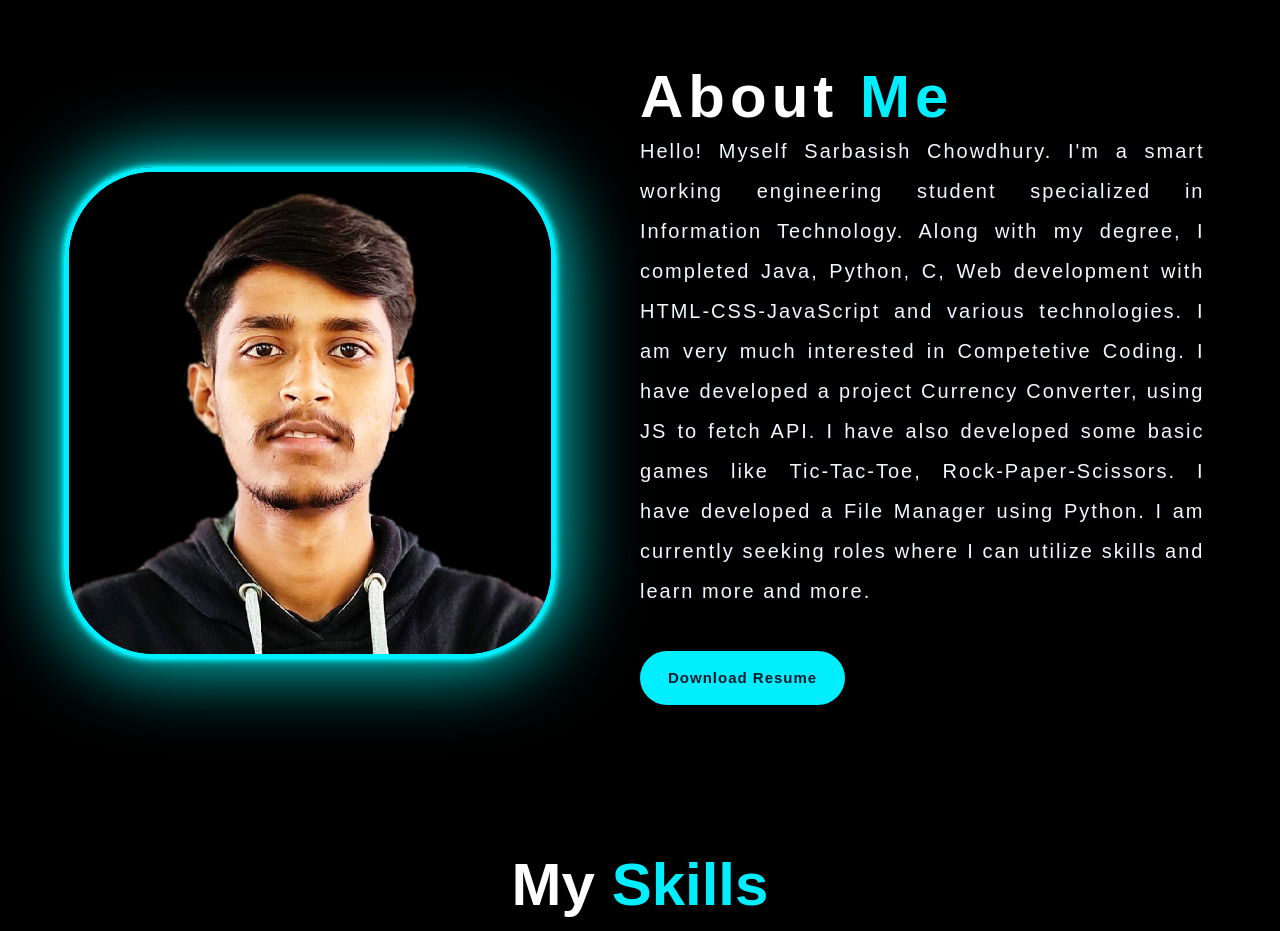
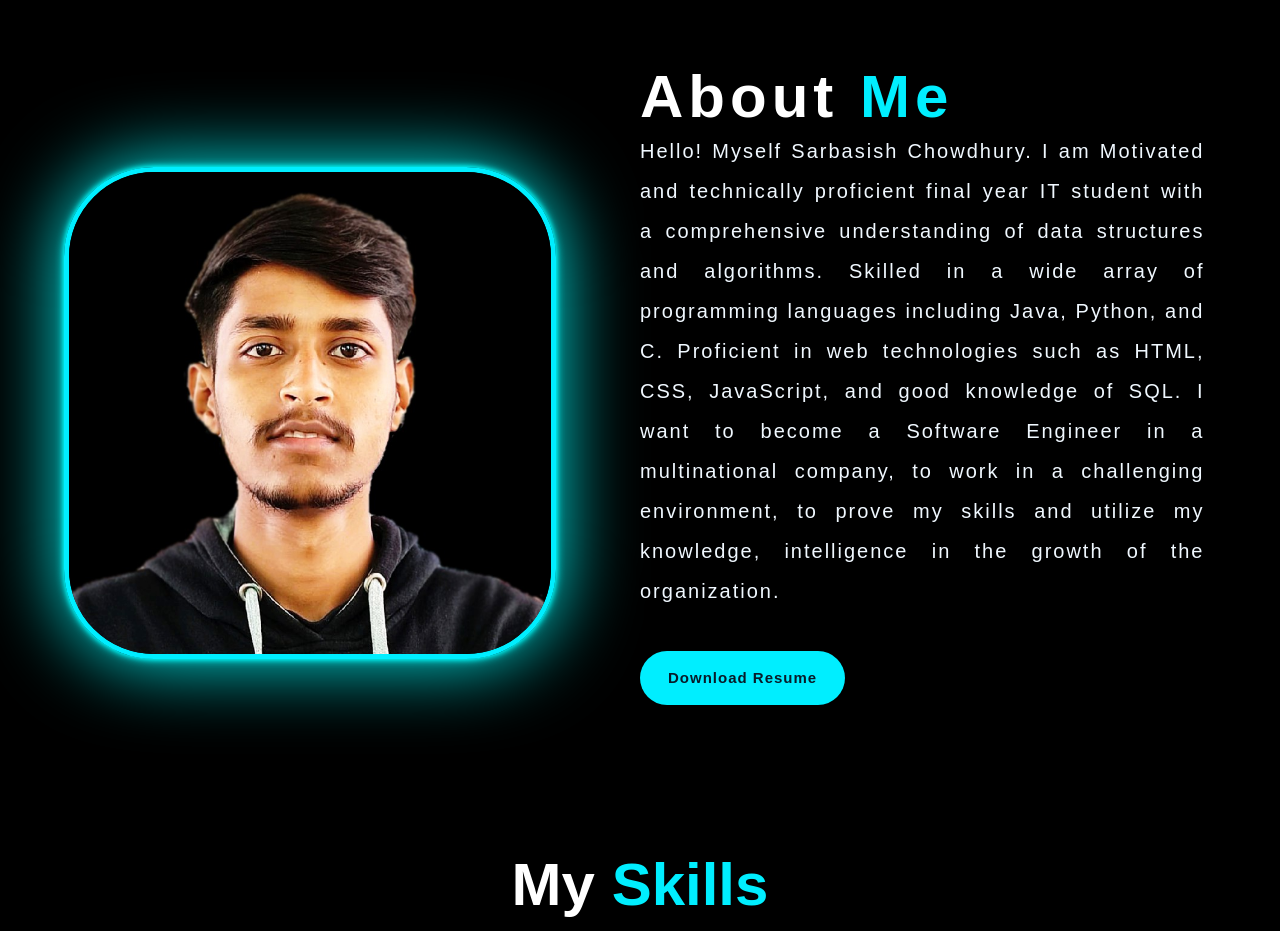
Before and after one commit to SarbasishChowdhury2002/Portfolio-Sarbasish, a plain HTML site: page index.html in a window 1280 px wide. Shown: the part 820-1751 px from the top of the page. Drawn offline with nearby package versions, Linux system fonts and the light colour scheme.

Commit message:
Update index.html

```diff
--- a/index.html
+++ b/index.html
@@ -38,7 +38,7 @@
             <div class="home-sci">
                 <a href="https://www.linkedin.com/in/sarbasish-chowdhury-5bb06425a/" style="--i:8" target="_blank"><i class='bx bxl-linkedin'></i></a>
                 <a href="https://github.com/SarbasishChowdhury2002" style="--i:9" target="_blank"><i class='bx bxl-github'></i></a>
-                <a href="#" style="--i:10"><i class='bx bxl-instagram' ></i></a>
+                <a href="https://www.instagram.com/schowdhury_10/" style="--i:10"><i class='bx bxl-instagram' ></i></a>
                 <a href="mailto:chowdhurysarbasish10@gmail.com" style="--i:11"><i class='bx bxl-gmail'></i></a>
 
             </div>
@@ -56,14 +56,14 @@
             </div>
             <div class="about-text">
                 <h2>About <span>Me</span></h2>
-                <p>Hello! Myself Sarbasish Chowdhury. I'm a smart working engineering student specialized in Information
-                    Technology.
-                    Along with my degree, I completed Java, Python, C, Web development with HTML-CSS-JavaScript and
-                    various technologies.
-                    I am very much interested in Competetive Coding.
-                    I have developed a project Currency Converter, using JS to fetch API. I have also developed some
-                    basic games like Tic-Tac-Toe, Rock-Paper-Scissors. I have developed a File Manager using Python.
-                    I am currently seeking roles where I can utilize skills and learn more and more.<br>
+                <p>Hello! Myself Sarbasish Chowdhury.
+                    I am Motivated and technically proficient final year IT student with a
+comprehensive understanding of data structures and algorithms. Skilled in a wide
+array of programming languages including Java, Python, and C. Proficient in web
+technologies such as HTML, CSS, JavaScript, and good knowledge of SQL.
+I want to become a Software Engineer in a multinational company, to work in a
+challenging environment, to prove my skills and utilize my knowledge, intelligence
+in the growth of the organization.<br>
                     <br>
                     <a href="https://drive.google.com/file/d/1i-Zyz-MtTPrnvY6yDPOZKaE4pTvHh_tM/view?usp=sharing" style="--i:14" class="abtbtn-box" target="_blank">Download Resume</a>
                 </p>
@@ -373,7 +373,7 @@
                 <a href="https://www.linkedin.com/in/sarbasish-chowdhury-5bb06425a/" target="_blank"><i class="bx bxl-linkedin"></i></a>
                 <a href="https://github.com/SarbasishChowdhury2002" target="_blank"><i class='bx bxl-github'></i></a>
                 <a href="mailto:chowdhurysarbasish10@gmail.com"><i class='bx bxl-gmail'></i></a>
-                <a href="#"><i class="bx bxl-instagram"></i></a>
+                <a href="https://www.instagram.com/schowdhury_10/"><i class="bx bxl-instagram"></i></a>
             </div>
         </div>
 
```
